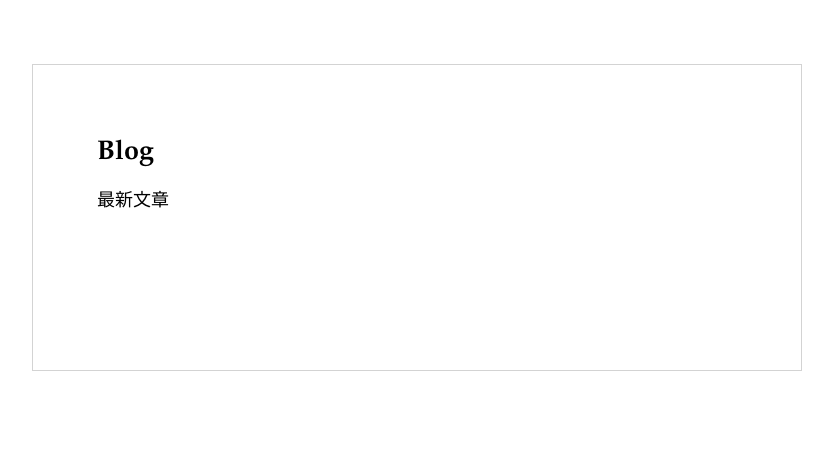
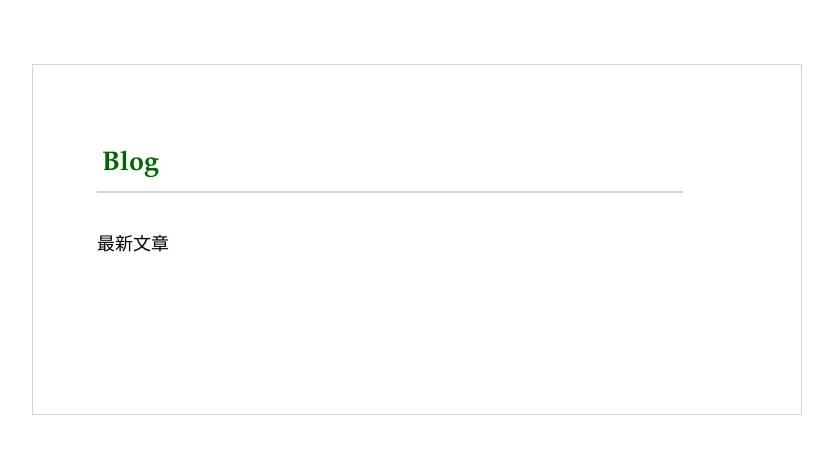
Before and after one commit to garydai/ruleEngine, a Jekyll site: the page built from index.html, in a window 1280 px wide. Shown: the top 454 px of the page, without its empty margins (224-1057 px from the left). Built offline with Jekyll 4.4.1, drawn with Linux system fonts in a browser that asks for light colours.

Commit message:
update css

```diff
--- a/static/css/frame.css
+++ b/static/css/frame.css
@@ -7,3 +7,29 @@ body {
     line-height: 150%;
     border: 1px solid LightGrey;
 }
+
+H1 {
+    font-family: STKaiti, "Kaiti SC", "SimSun", "Palatino Linotype", "Book Antiqua", Palatino, serif;
+}
+
+H2 {
+    font-family: STKaiti, "Kaiti SC", "SimSun", "Palatino Linotype", "Book Antiqua", Palatino, serif;
+    margin-bottom: 60px;
+    margin-bottom: 40px;
+    padding: 5px;
+    border-bottom: 2px LightGrey solid;
+    width: 90%;
+    line-height: 150%;
+    color: DarkGreen;
+}
+
+
+H3 {
+    font-family: STKaiti, "Kaiti SC", "SimSun", "Palatino Linotype", "Book Antiqua", Palatino, serif;
+    margin-top: 40px;
+    margin-bottom: 30px;
+    border-bottom: 1px LightGrey solid;
+    width: 80%;
+    line-height: 150%;
+    color: DarkBlue;
+}
```
